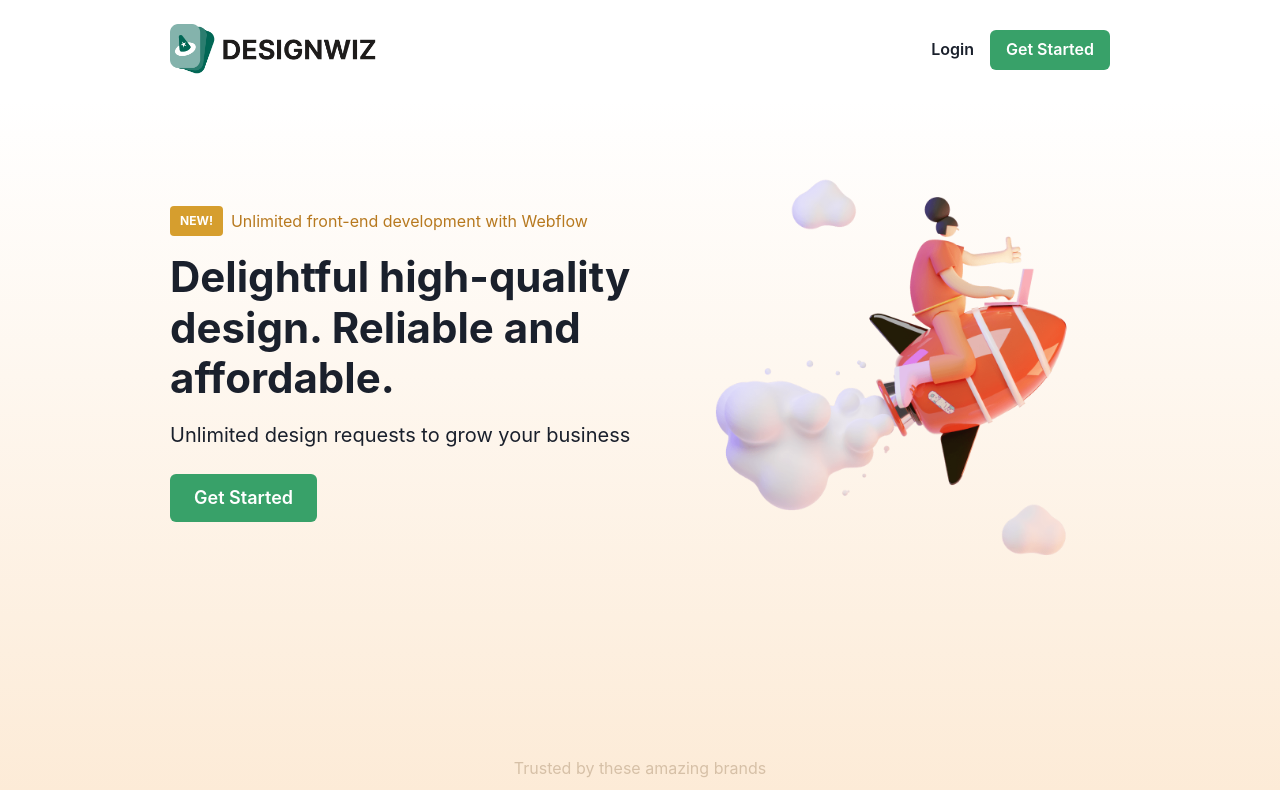
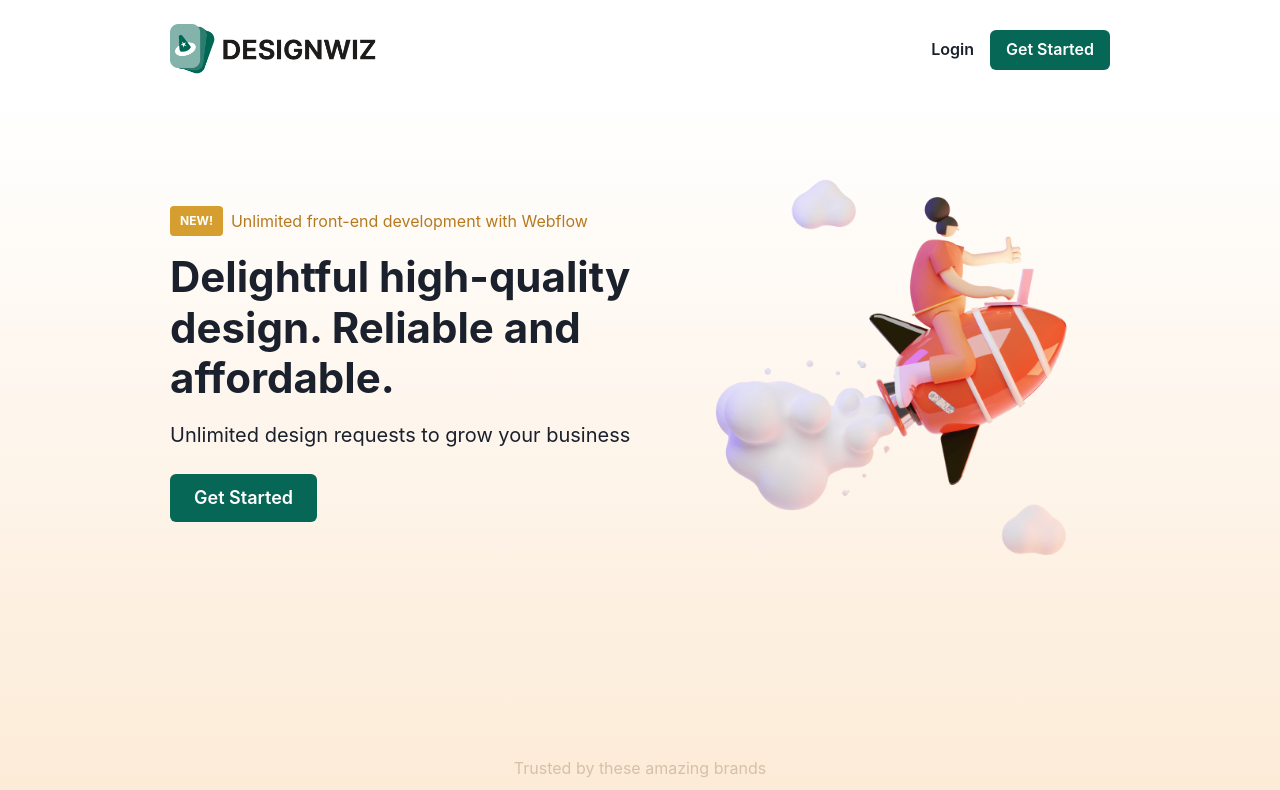
Before and after one commit to jaisharx/designwiz, a Next.js app: page / in a window 1280 px wide. Shown: the top 790 px of the page. Built offline with nearby package versions, Linux system fonts and the light colour scheme.

Commit message:
fixing button background for accessibility

```diff
--- /dev/null
+++ b/components/button.js
@@ -0,0 +1,14 @@
+import { Button } from '@chakra-ui/react';
+import styled from '@emotion/styled';
+
+const CTAButton = styled(Button)`
+    color: white;
+    background-color: #066756;
+
+    &:hover {
+        background-color: #055f4f;
+        box-shadow: 0 1px 4px 1px rgb(0 0 0 / 20%);
+    }
+`;
+
+export default CTAButton;
--- a/components/header.js
+++ b/components/header.js
@@ -1,14 +1,7 @@
-import {
-    Badge,
-    Box,
-    Flex,
-    Heading,
-    HStack,
-    Text,
-    Button,
-} from '@chakra-ui/react';
+import { Badge, Box, Flex, Heading, HStack, Text } from '@chakra-ui/react';
 import Container from 'components/container';
 import NextImage from 'next/image';
+import CTAButton from './button';
 
 function SocialBrandIcon({ src }) {
     return (
@@ -70,17 +63,17 @@ export default function Header() {
                         <Text fontSize="20px">
                             Unlimited design requests to grow your business
                         </Text>
-                        <Button mt="6" colorScheme="green" size="lg">
+                        <CTAButton mt="6" colorScheme="green" size="lg">
                             Get Started
-                        </Button>
+                        </CTAButton>
                     </Box>
 
                     <Box w="98%">
                         <NextImage
-                            src="/assets/rocket.png"
-                            alt="Hero Image"
                             width="1076"
                             height="1080"
+                            alt="Hero Image"
+                            src="/assets/rocket.png"
                         />
                     </Box>
                 </Flex>
--- a/components/navbar.js
+++ b/components/navbar.js
@@ -1,6 +1,7 @@
 import { Box, Flex, Button } from '@chakra-ui/react';
 import Container from 'components/container';
 import NextImage from 'next/image';
+import CTAButton from './button';
 
 const btnHoverState = { backgroundColor: 'none', color: 'green.600' };
 export default function Navbar() {
@@ -20,7 +21,7 @@ export default function Navbar() {
                     <Button variant="ghost" _hover={btnHoverState}>
                         Login
                     </Button>
-                    <Button colorScheme="green">Get Started</Button>
+                    <CTAButton>Get Started</CTAButton>
                 </Flex>
             </Container>
         </Box>
--- a/components/sections/pricing.js
+++ b/components/sections/pricing.js
@@ -1,4 +1,5 @@
-import { Box, Heading, Text, HStack, Button } from '@chakra-ui/react';
+import { Box, Heading, Text, HStack } from '@chakra-ui/react';
+import CTAButton from 'components/button';
 import Container from 'components/container';
 import NextImage from 'next/image';
 
@@ -31,7 +32,7 @@ function Card({ type, oldPrice, price, children }) {
                     </Text>
                 ))}
             </Box>
-            <Button colorScheme="green">Get started</Button>
+            <CTAButton>Get started</CTAButton>
         </Box>
     );
 }
```
